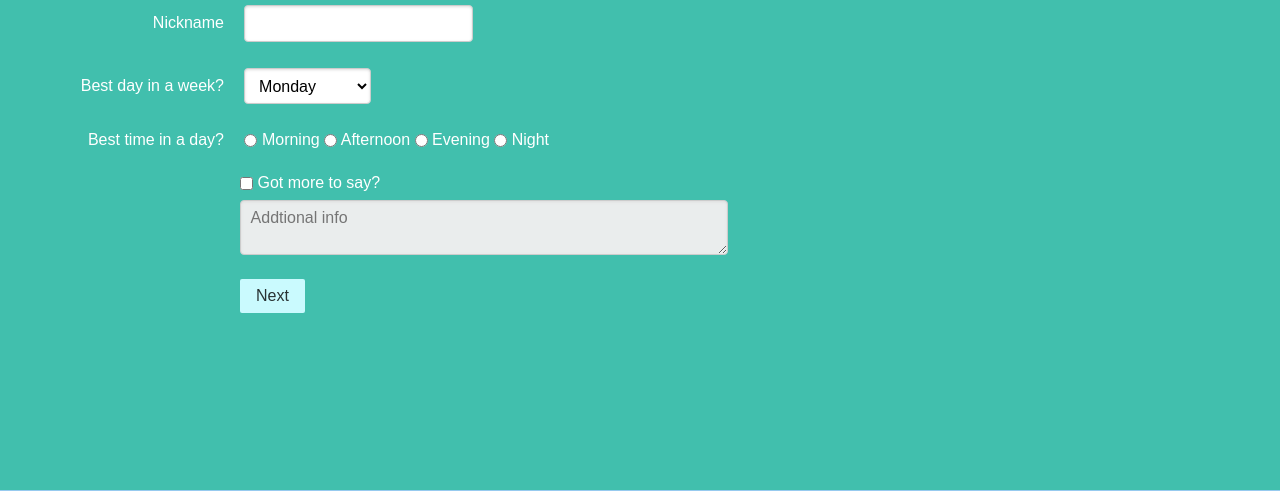
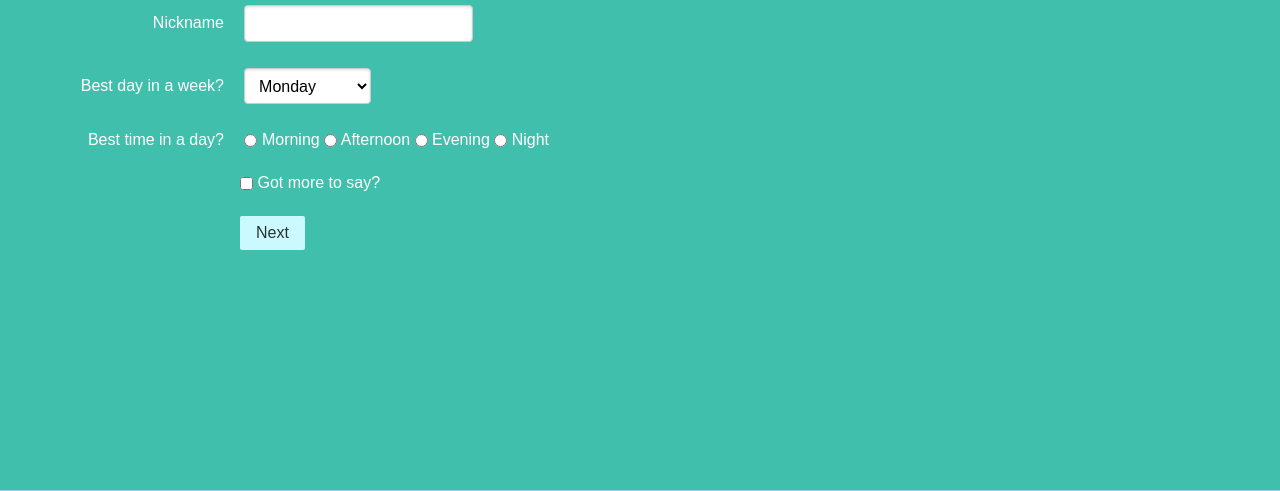
Before and after one commit to zixuanzhang-x/survey, a Flask app: page /survey in a window 1280 px wide. Shown: the part 262-753 px from the top of the page. Run offline with Flask 2, Linux system fonts and the light colour scheme; some libraries are stand-ins or nearby versions.

Commit message:
Change enable/disable textarea to show/hide textarea

```diff
--- a/static/javascript/survey/survey.js
+++ b/static/javascript/survey/survey.js
@@ -1,7 +1,11 @@
 document.addEventListener('DOMContentLoaded', function () {
-    console.log("yes!")
+    document.getElementById('info').style.display = 'none';
     document.getElementById('got-more').addEventListener('change', function () {
-        let disabled = document.getElementById('info').disabled;
-        document.getElementById('info').disabled = !disabled;
+        let textarea = document.getElementById('info');
+        if (textarea.style.display === 'none') {
+            textarea.style.display = "block";
+        } else {
+            textarea.style.display = "none";
+        }
     })
 });
--- a/templates/survey/survey.html
+++ b/templates/survey/survey.html
@@ -45,7 +45,7 @@
                 <input id="got-more" type="checkbox" name=""> Got more to say?
             </label>
             <label for="info"></label>
-            <textarea id="info" class="pure-input-1-2" name="info" placeholder="Addtional info" disabled></textarea>
+            <textarea id="info" class="pure-input-1-2" name="info" placeholder="Addtional info"></textarea>
         </div>
 
         <div class="pure-controls">
```
